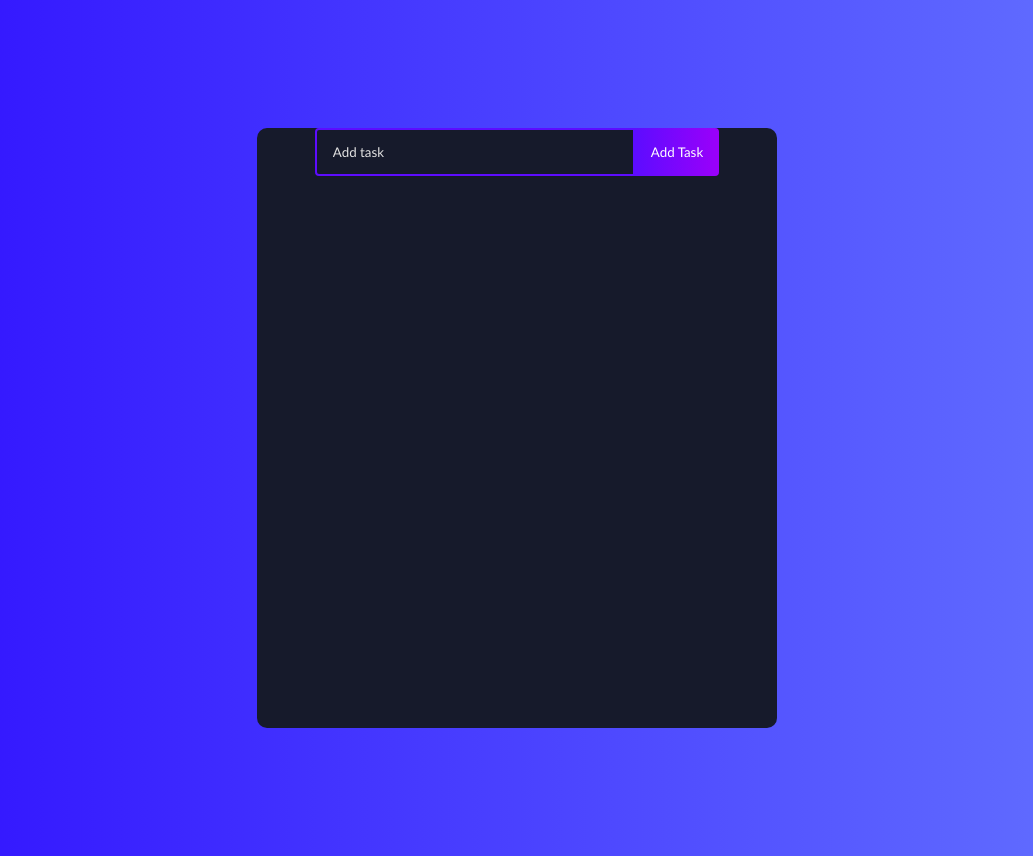
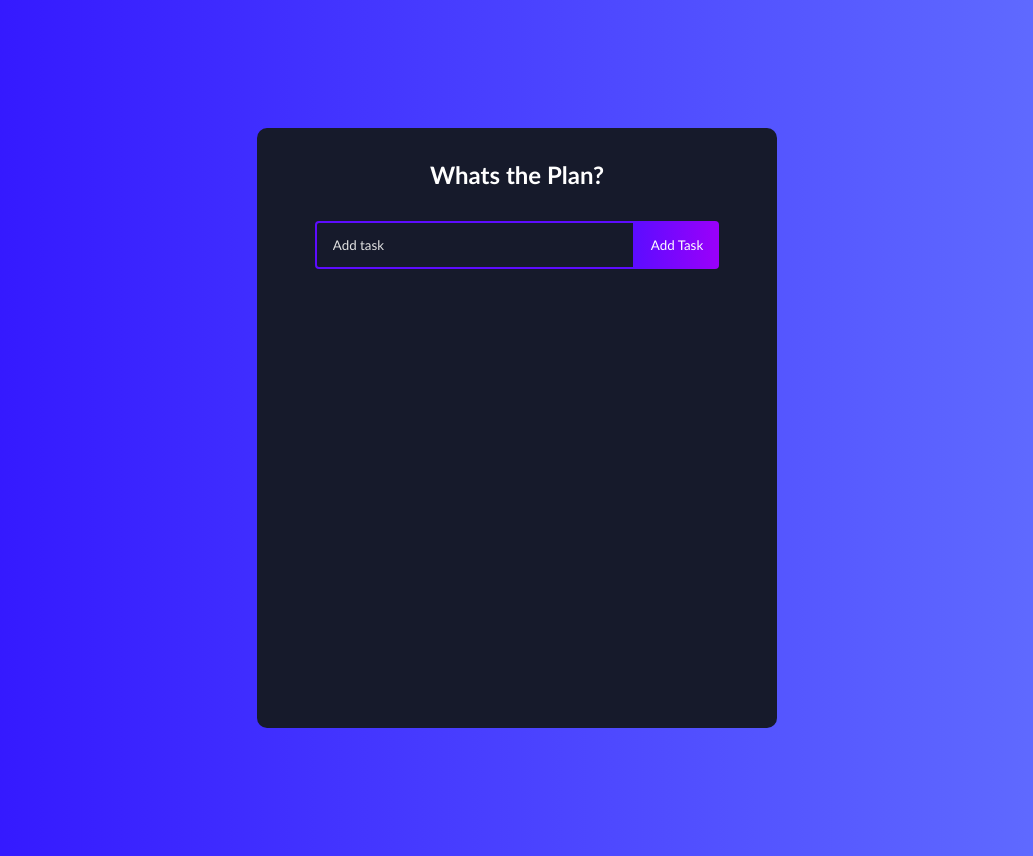
Before and after one commit to NickMagidson/todo-list, a React (Create React App) app: page / in a window 1280 px wide. Shown: the whole page, without its empty margins (123-1156 px from the left). Built offline with nearby package versions, Linux system fonts and the light colour scheme.

Commit message:
TodoList component

```diff
--- a/src/App.js
+++ b/src/App.js
@@ -1,19 +1,12 @@
 import React, { Component } from 'react';
-import TodoForm from './components/TodoForm';
+import TodoList from './components/TodoList';
 
-export class App extends Component {
-    constructor(props) {
-        super(props)
-    }
-
-
-    render() {
-        return (
-            <div className='todo-app'>
-                <TodoForm />
-            </div>
-        )
-    }
+function App() {
+    return (
+        <div className='todo-app'>
+            <TodoList />
+        </div>
+    )
 }
 
 export default App
--- a/src/components/TodoForm.js
+++ b/src/components/TodoForm.js
@@ -10,10 +10,10 @@
     const handleSubmit = e => {
         e.preventDefault();
 
-        // props.onSubmit({
-        //     id: Math.floor(Math.random() * 10000),
-        //     text: input
-        // });
+        props.onSubmit({
+            id: Math.floor(Math.random() * 10000),
+            text: input
+        });
 
         setInput('')
     };
--- a/src/components/TodoList.js
+++ b/src/components/TodoList.js
@@ -0,0 +1,26 @@
+import React, { useState } from 'react';
+import TodoForm from './TodoForm';
+
+function TodoList() {
+   const [todos, setTodos] = useState([]);
+
+   const addTodo = todo => {
+       if (!todo.text || /^\s*$/.test(todo.text)) {
+           return
+       }
+
+       const newTodos = [todo, ...todos]
+
+       setTodos(newTodos)
+       console.log(...todos)
+   }
+
+    return (
+        <div>
+            <h1>Whats the Plan?</h1>
+            <TodoForm onSubmit={addTodo} />
+        </div>
+    )
+}
+
+export default TodoList;
```
